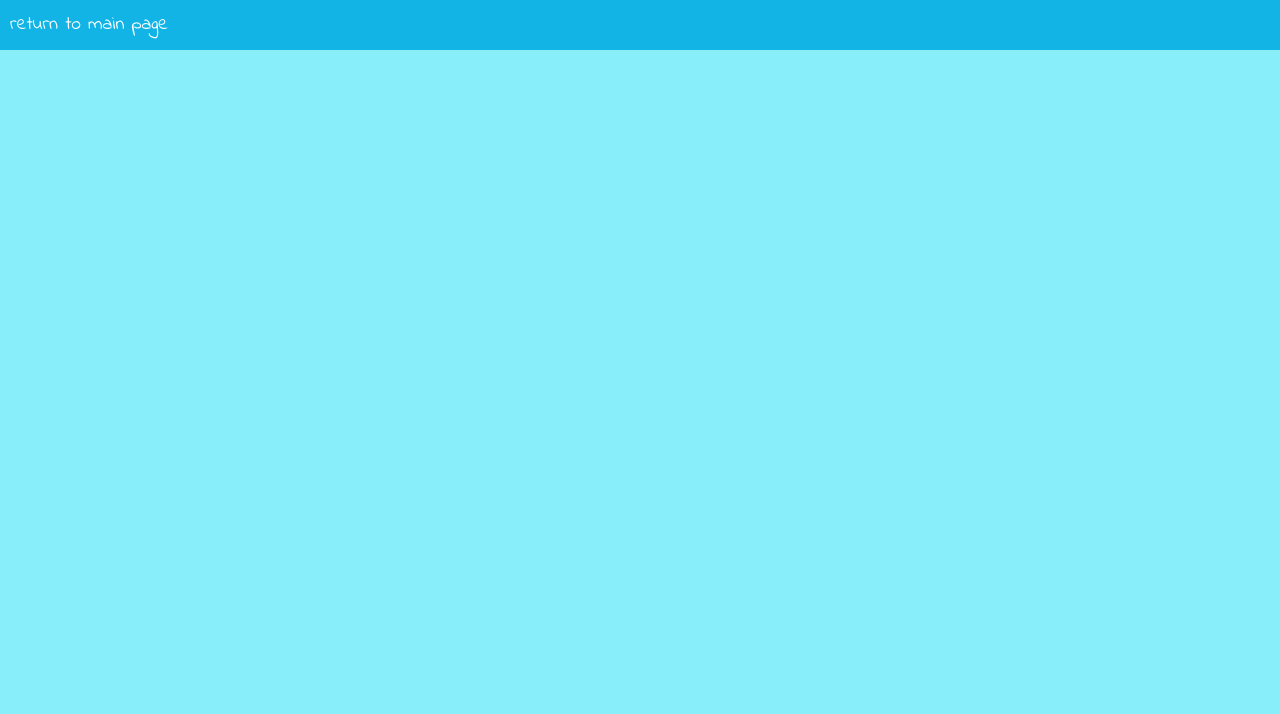
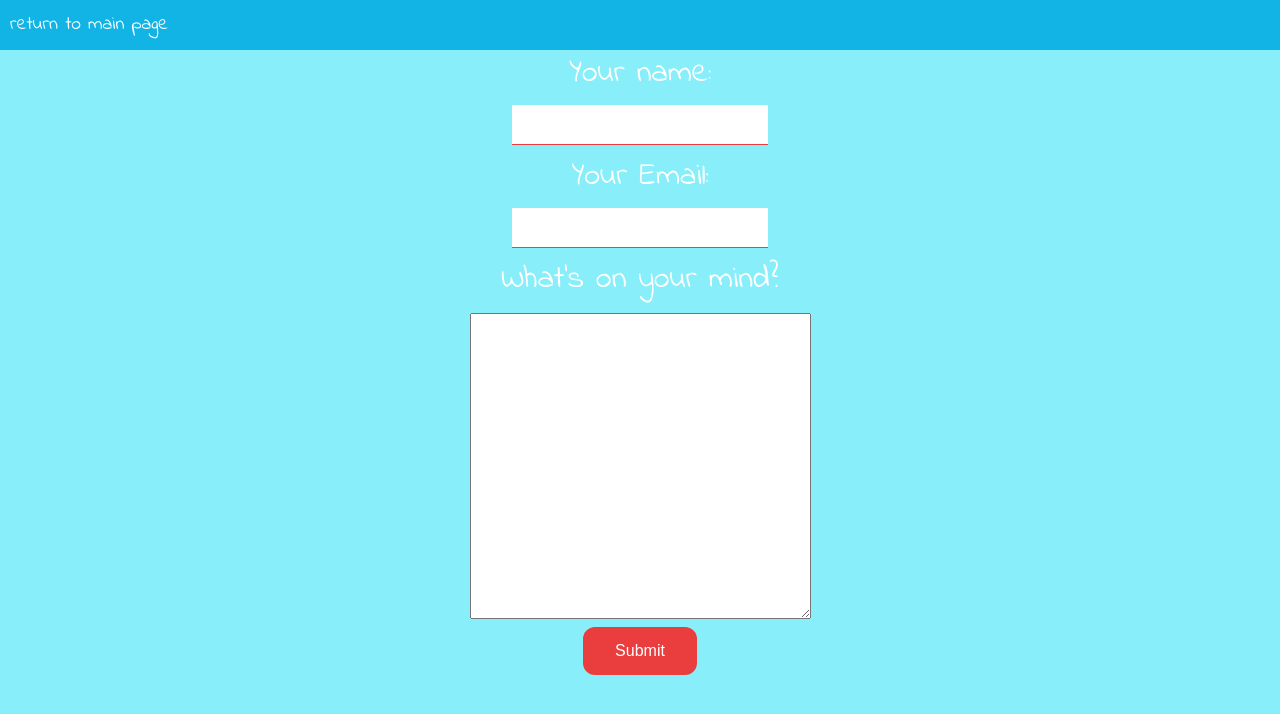
Before and after one commit to MateuszMydlo/coding-origins, a plain HTML site: page contact.html in a window 1280 px wide. Drawn offline with Linux system fonts and the light colour scheme.

Commit message:
Add files via upload

```diff
--- a/contact.html
+++ b/contact.html
@@ -20,5 +20,19 @@
     <div id="header">
       <p id="return"><a href="index.html">return to main page</a></p>
     </div>
+    <div>
+      <center>
+        <form action="index.html" method="post">
+          <label id="lab">Your name:</label> <br />
+          <input type="text" name="yourName" id="inpt" /> <br />
+          <label id="lab">Your Email: </label> <br />
+          <input type="mail" name="yourMail" id="inpt" /> <br />
+          <label id="lab">What's on your mind?</label> <br />
+          <textarea name="yourMessage" id="" cols="40" rows="20"></textarea>
+          <br />
+          <input type="submit" value="Submit" id="btn" />
+        </form>
+      </center>
+    </div>
   </body>
 </html>
--- a/styleone.css
+++ b/styleone.css
@@ -36,3 +36,40 @@ a:link, a:visited{
    margin-left: 10px;
    margin-top: 0%;
 }
+textarea{
+   margin-top: 10px;
+}
+
+#lab{
+   font-size: xx-large;
+}
+
+#btn{
+   background-color: rgb(234, 61, 61);
+   border: none;
+   color: white;
+   padding: 15px 32px;
+   text-align: center;
+   text-decoration: none;
+   display: inline-block;
+   font-size: 16px;
+   border-radius: 12px;
+   transition-duration: 0.4s;
+ }
+
+
+ #btn:hover {
+   background-color: white;
+   color:rgb(234, 61, 61) ;
+   border: 2px solid rgb(234, 61, 61) ;
+ }
+
+ #inpt {
+   border: none;
+   border-bottom: 1px solid rgb(234, 61, 61);
+   padding: 12px 20px;
+   margin: 8px 0;
+   box-sizing: border-box;
+   width: 20%;
+
+ }
```
